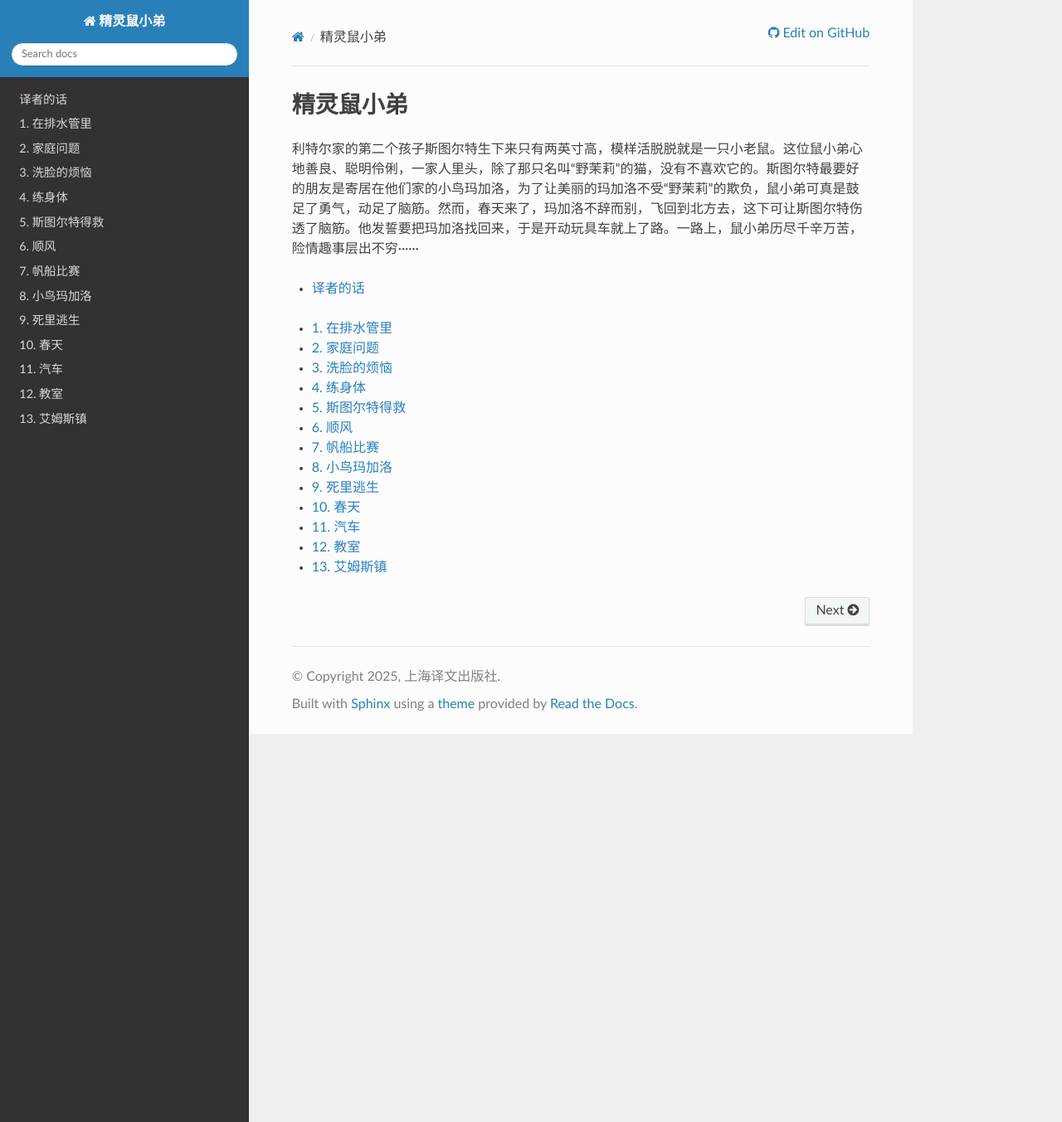
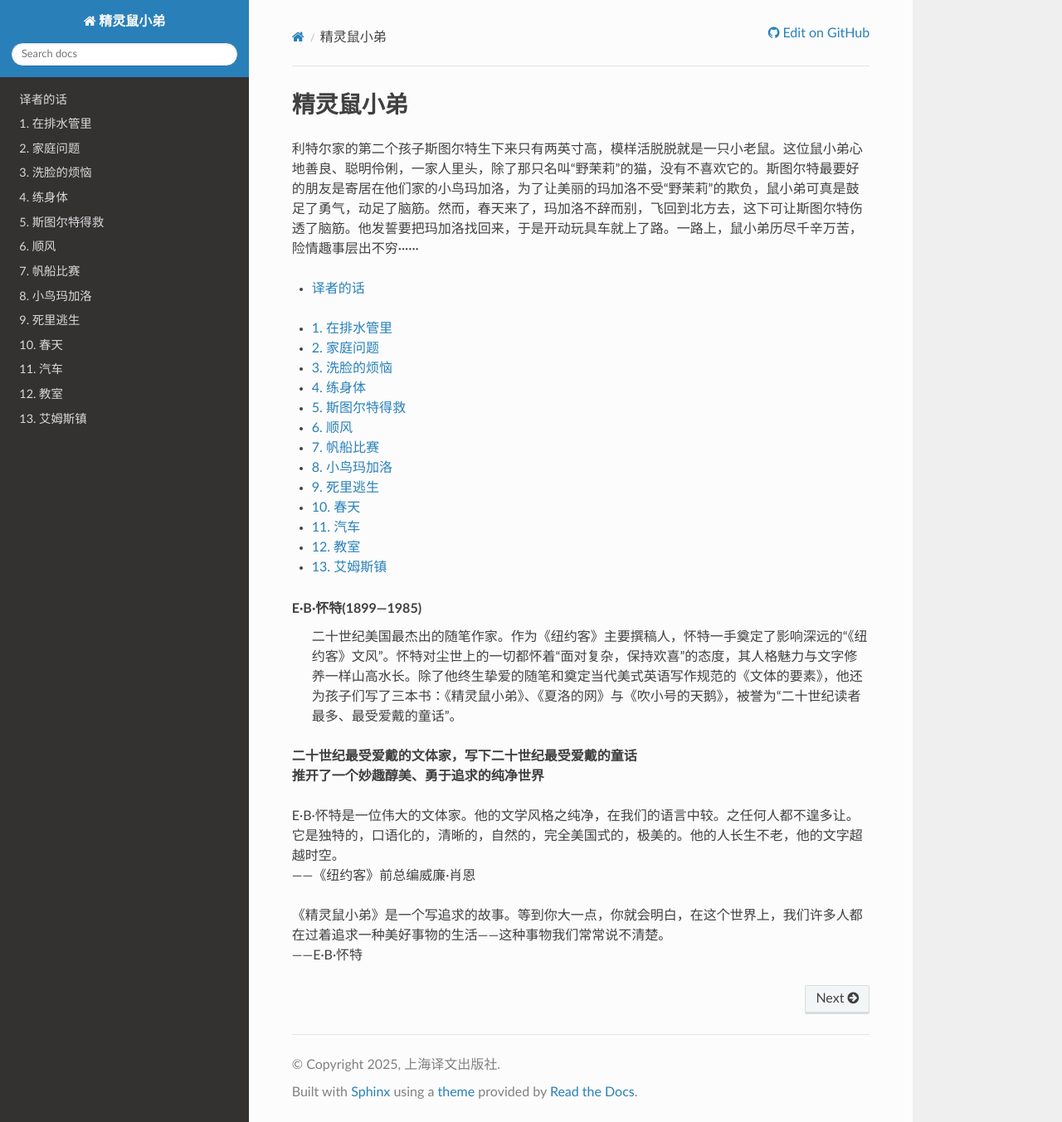
Before and after one commit to Jason2013/stuart-little-cn, a Sphinx documentation site: the page built from docs/source/index.rst, in a window 1280 px wide and 1353 px high. Shown: the whole window at 83% size. Built offline with Sphinx 7.4.7 and the Read the Docs theme 3.1.0, drawn with Linux system fonts in a browser that asks for light colours.

Commit message:
Update back cover.

```diff
--- a/docs/source/index.rst
+++ b/docs/source/index.rst
@@ -23,3 +23,15 @@
    11
    12
    13
+
+E·B·怀特(1899—1985)
+    二十世纪美国最杰出的随笔作家。作为《纽约客》主要撰稿人，怀特一手奠定了影响深远的“《纽约客》文风”。怀特对尘世上的一切都怀着“面对复杂，保持欢喜”的态度，其人格魅力与文字修养一样山高水长。除了他终生挚爱的随笔和奠定当代美式英语写作规范的《文体的要素》，他还为孩子们写了三本书：《精灵鼠小弟》、《夏洛的网》与《吹小号的天鹅》，被誉为“二十世纪读者最多、最受爱戴的童话”。
+
+| **二十世纪最受爱戴的文体家，写下二十世纪最受爱戴的童话**
+| **推开了一个妙趣醇美、勇于追求的纯净世界**
+
+| E·B·怀特是一位伟大的文体家。他的文学风格之纯净，在我们的语言中较。之任何人都不遑多让。它是独特的，口语化的，清晰的，自然的，完全美国式的，极美的。他的人长生不老，他的文字超越时空。
+| ——《纽约客》前总编威廉·肖恩
+
+| 《精灵鼠小弟》是一个写追求的故事。等到你大一点，你就会明白，在这个世界上，我们许多人都在过着追求一种美好事物的生活——这种事物我们常常说不清楚。
+| ——E·B·怀特
```
